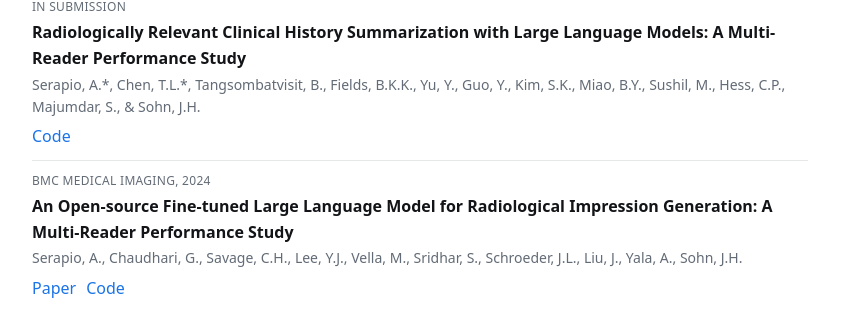
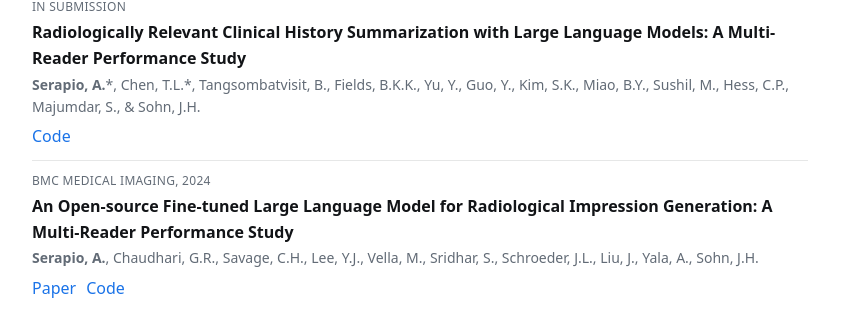
Before and after one commit to adtserapio/adtserapio.github.io, a plain HTML site: page index.html in a window 1280 px wide. Shown: the part 340-660 px from the top of the page, without its empty margins (218-1061 px from the left). Drawn offline with Linux system fonts and the light colour scheme.

Commit message:
Update website with bolded

```diff
--- a/index.html
+++ b/index.html
@@ -125,7 +125,7 @@
     const publications = [
       {
         title: "Radiologically Relevant Clinical History Summarization with Large Language Models: A Multi-Reader Performance Study",
-        authors: "Serapio, A.*, Chen, T.L.*, Tangsombatvisit, B., Fields, B.K.K., Yu, Y., Guo, Y., Kim, S.K., Miao, B.Y., Sushil, M., Hess, C.P., Majumdar, S., & Sohn, J.H.",
+        authors: "<strong>Serapio, A.</strong>*, Chen, T.L.*, Tangsombatvisit, B., Fields, B.K.K., Yu, Y., Guo, Y., Kim, S.K., Miao, B.Y., Sushil, M., Hess, C.P., Majumdar, S., & Sohn, J.H.",
         venue: "In Submission",
         links: [
           { label: "Code", href: "https://github.com/bdrad/llm-radiological-clinical-history-summarization" }
@@ -133,7 +133,7 @@
       },
       {
         title: "An Open-source Fine-tuned Large Language Model for Radiological Impression Generation: A Multi-Reader Performance Study",
-        authors: "Serapio, A., Chaudhari, G., Savage, C.H., Lee, Y.J., Vella, M., Sridhar, S., Schroeder, J.L., Liu, J., Yala, A., Sohn, J.H.",
+        authors: "<strong>Serapio, A.</strong>, Chaudhari, G.R., Savage, C.H., Lee, Y.J., Vella, M., Sridhar, S., Schroeder, J.L., Liu, J., Yala, A., Sohn, J.H.",
         venue: "BMC Medical Imaging, 2024",
         links: [
           { label: "Paper", href: "https://doi.org/10.1186/s12880-024-01435-w" },
```
Also changed, not shown: 1 other file.
